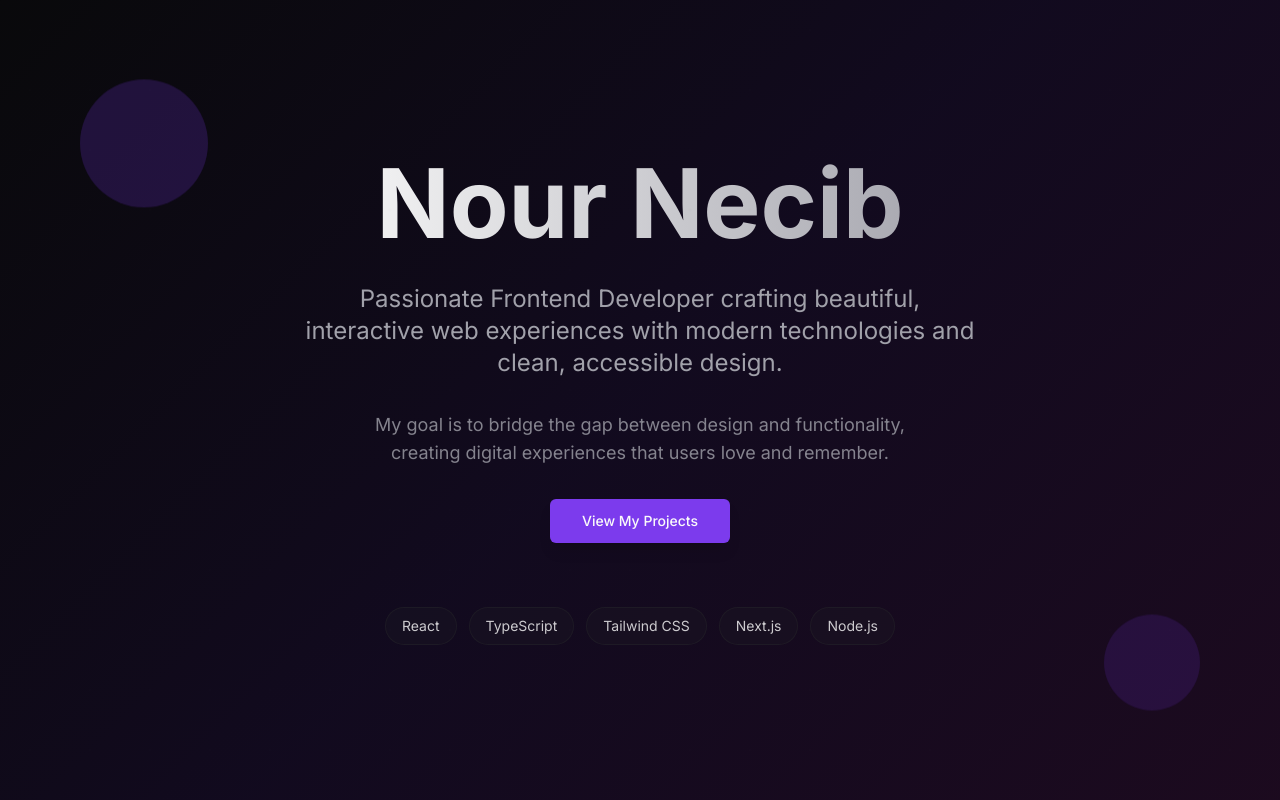
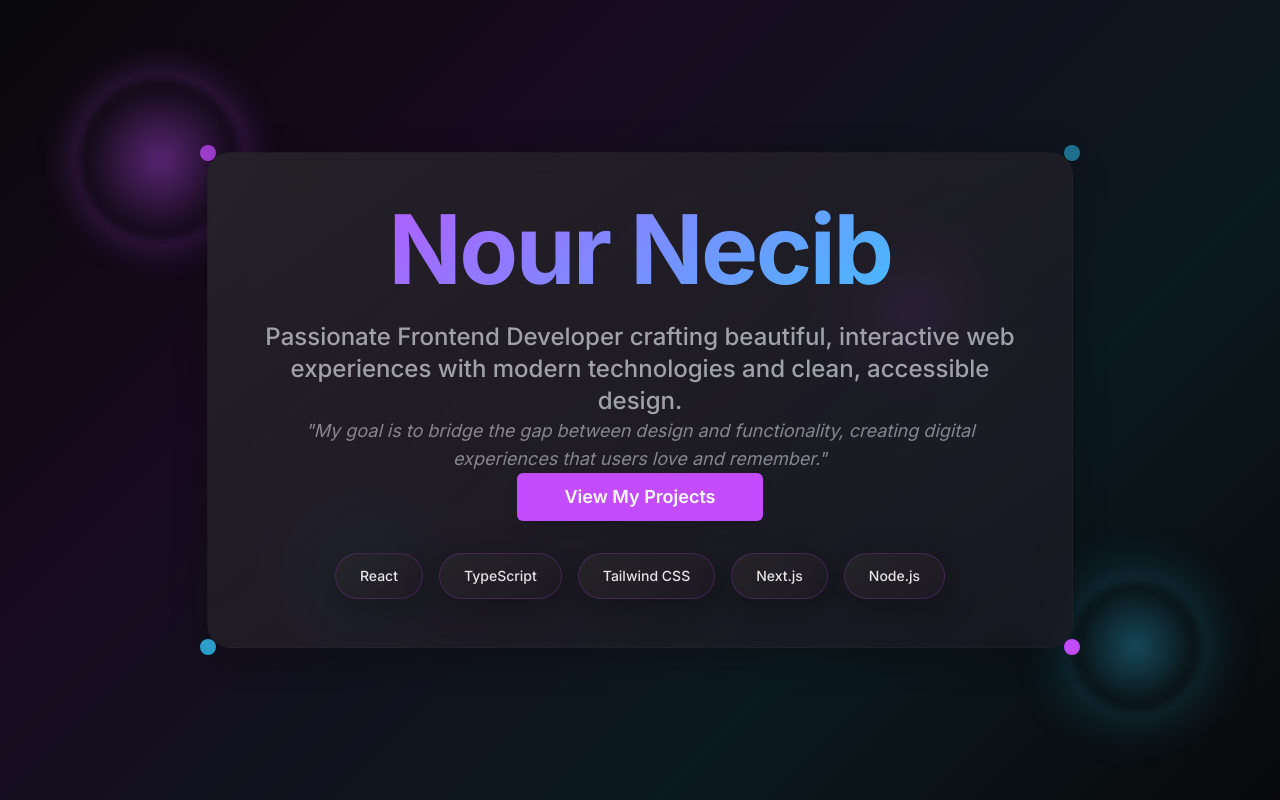
Before and after one commit to NourNecib/clever-intro-ai, a React (Vite) app: page / in a window 1280 px wide. Built offline with nearby package versions, Linux system fonts and the light colour scheme.

Commit message:
Customize layout and theme
Update the personal intro page by customizing the layout and color theme using the Lovable UI.

```diff
--- a/index.html
+++ b/index.html
@@ -6,12 +6,12 @@
     <link rel="preconnect" href="https://fonts.googleapis.com">
     <link rel="preconnect" href="https://fonts.gstatic.com" crossorigin>
     <link href="https://fonts.googleapis.com/css2?family=Inter:wght@300;400;500;600;700;800;900&display=swap" rel="stylesheet">
-    <title>Alex Developer - Frontend Developer Portfolio</title>
-    <meta name="description" content="Frontend Developer passionate about crafting beautiful, interactive web experiences with modern technologies and clean design." />
-    <meta name="author" content="Alex Developer" />
+    <title>Nour Necib - Frontend Developer Portfolio</title>
+    <meta name="description" content="Nour Necib - Frontend Developer passionate about crafting beautiful, interactive web experiences with modern technologies and clean design." />
+    <meta name="author" content="Nour Necib" />
 
-    <meta property="og:title" content="Alex Developer - Frontend Developer Portfolio" />
-    <meta property="og:description" content="Frontend Developer passionate about crafting beautiful, interactive web experiences with modern technologies and clean design." />
+    <meta property="og:title" content="Nour Necib - Frontend Developer Portfolio" />
+    <meta property="og:description" content="Nour Necib - Frontend Developer passionate about crafting beautiful, interactive web experiences with modern technologies and clean design." />
     <meta property="og:type" content="website" />
     <meta property="og:image" content="https://lovable.dev/opengraph-image-p98pqg.png" />
 
--- a/src/index.css
+++ b/src/index.css
@@ -17,18 +17,18 @@
     --popover: 240 10% 3.9%;
     --popover-foreground: 0 0% 98%;
 
-    /* Brand colors - Modern blue/purple gradient theme */
-    --primary: 262 83% 58%;
+    /* Enhanced brand colors - Vibrant cyan/purple gradient theme */
+    --primary: 280 100% 65%;
     --primary-foreground: 0 0% 98%;
-    --primary-glow: 262 100% 70%;
+    --primary-glow: 280 100% 75%;
 
-    --secondary: 240 4.8% 95.9%;
+    --secondary: 195 100% 50%;
     --secondary-foreground: 240 5.9% 10%;
 
     --muted: 240 3.7% 15.9%;
     --muted-foreground: 240 5% 64.9%;
 
-    --accent: 262 83% 58%;
+    --accent: 195 100% 60%;
     --accent-foreground: 0 0% 98%;
 
     --destructive: 0 84.2% 60.2%;
@@ -38,13 +38,17 @@
     --input: 240 3.7% 15.9%;
     --ring: 262 83% 58%;
 
-    /* Custom design tokens */
-    --gradient-primary: linear-gradient(135deg, hsl(262 83% 58%), hsl(292 84% 61%));
-    --gradient-hero: linear-gradient(135deg, hsl(240 10% 3.9%) 0%, hsl(262 50% 8%) 50%, hsl(292 50% 8%) 100%);
-    --glow-primary: 0 0 40px hsl(262 83% 58% / 0.3);
-    --glow-hover: 0 0 60px hsl(262 83% 58% / 0.5);
-    --shadow-elegant: 0 25px 50px -12px hsl(262 83% 58% / 0.4);
+    /* Enhanced design tokens with vibrant gradients */
+    --gradient-primary: linear-gradient(135deg, hsl(280 100% 65%), hsl(195 100% 60%));
+    --gradient-hero: linear-gradient(135deg, hsl(240 10% 3.9%) 0%, hsl(280 50% 8%) 30%, hsl(195 50% 8%) 70%, hsl(240 10% 3.9%) 100%);
+    --gradient-card: linear-gradient(145deg, hsl(240 3.7% 15.9% / 0.8), hsl(280 20% 12% / 0.6));
+    --glow-primary: 0 0 40px hsl(280 100% 65% / 0.4);
+    --glow-secondary: 0 0 60px hsl(195 100% 60% / 0.3);
+    --glow-hover: 0 0 80px hsl(280 100% 65% / 0.6);
+    --shadow-elegant: 0 25px 50px -12px hsl(280 100% 65% / 0.4);
+    --shadow-card: 0 8px 32px hsl(240 10% 3.9% / 0.4);
     --transition-smooth: all 0.3s cubic-bezier(0.4, 0, 0.2, 1);
+    --transition-bounce: all 0.4s cubic-bezier(0.68, -0.55, 0.265, 1.55);
 
     --radius: 0.5rem;
 
@@ -118,7 +122,10 @@
 
 @layer components {
   .hero-text {
-    @apply bg-gradient-to-r from-foreground to-muted-foreground bg-clip-text text-transparent;
+    background: var(--gradient-primary);
+    -webkit-background-clip: text;
+    -webkit-text-fill-color: transparent;
+    background-clip: text;
   }
 
   .glow-effect {
@@ -127,7 +134,8 @@
 
   .glow-hover:hover {
     box-shadow: var(--glow-hover);
-    transition: var(--transition-smooth);
+    transition: var(--transition-bounce);
+    transform: translateY(-2px);
   }
 
   .animate-fade-in-up {
@@ -136,6 +144,23 @@
 
   .animate-float {
     animation: float 6s ease-in-out infinite;
+  }
+
+  .glass-card {
+    background: var(--gradient-card);
+    backdrop-filter: blur(20px);
+    border: 1px solid hsl(var(--border) / 0.2);
+    box-shadow: var(--shadow-card);
+  }
+
+  .orb-glow-1 {
+    background: radial-gradient(circle, hsl(280 100% 65% / 0.4) 0%, transparent 70%);
+    box-shadow: var(--glow-primary);
+  }
+
+  .orb-glow-2 {
+    background: radial-gradient(circle, hsl(195 100% 60% / 0.3) 0%, transparent 70%);
+    box-shadow: var(--glow-secondary);
   }
 }
 
--- a/src/pages/Index.tsx
+++ b/src/pages/Index.tsx
@@ -3,23 +3,30 @@ import { Button } from "@/components/ui/button";
 const Index = () => {
   return (
     <div className="min-h-screen flex items-center justify-center relative overflow-hidden">
-      {/* Floating orbs for visual depth */}
-      <div className="absolute top-20 left-20 w-32 h-32 rounded-full bg-primary/20 animate-float"></div>
-      <div className="absolute bottom-20 right-20 w-24 h-24 rounded-full bg-accent/15 animate-float" style={{ animationDelay: '2s' }}></div>
-      <div className="absolute top-1/3 right-1/4 w-16 h-16 rounded-full bg-primary-glow/10 animate-float" style={{ animationDelay: '4s' }}></div>
+      {/* Enhanced floating orbs with improved glow effects */}
+      <div className="absolute top-20 left-20 w-40 h-40 rounded-full orb-glow-1 animate-float blur-sm"></div>
+      <div className="absolute bottom-20 right-20 w-32 h-32 rounded-full orb-glow-2 animate-float blur-sm" style={{ animationDelay: '2s' }}></div>
+      <div className="absolute top-1/3 right-1/4 w-24 h-24 rounded-full orb-glow-1 animate-float blur-sm" style={{ animationDelay: '4s' }}></div>
+      <div className="absolute top-2/3 left-1/4 w-20 h-20 rounded-full orb-glow-2 animate-float blur-sm" style={{ animationDelay: '1s' }}></div>
 
-      {/* Main hero content */}
-      <div className="text-center space-y-8 px-6 max-w-4xl mx-auto">
+      {/* Main hero content with enhanced glass card effect */}
+      <div className="text-center space-y-8 px-8 max-w-5xl mx-auto">
+        <div className="glass-card p-12 rounded-3xl mx-4 relative">
+          {/* Decorative elements */}
+          <div className="absolute -top-2 -left-2 w-4 h-4 bg-primary rounded-full animate-pulse"></div>
+          <div className="absolute -top-2 -right-2 w-4 h-4 bg-accent rounded-full animate-pulse" style={{ animationDelay: '0.5s' }}></div>
+          <div className="absolute -bottom-2 -left-2 w-4 h-4 bg-accent rounded-full animate-pulse" style={{ animationDelay: '1s' }}></div>
+          <div className="absolute -bottom-2 -right-2 w-4 h-4 bg-primary rounded-full animate-pulse" style={{ animationDelay: '1.5s' }}></div>
           {/* Name - Main headline */}
           <div className="animate-fade-in-up">
-          <h1 className="text-6xl md:text-7xl lg:text-8xl font-bold hero-text mb-4">
+            <h1 className="text-6xl md:text-7xl lg:text-8xl font-bold hero-text mb-6 tracking-tight">
               Nour Necib
             </h1>
           </div>
 
           {/* Subtitle - Professional description */}
           <div className="animate-fade-in-up" style={{ animationDelay: '0.2s' }}>
-          <p className="text-xl md:text-2xl text-muted-foreground max-w-2xl mx-auto leading-relaxed">
+            <p className="text-xl md:text-2xl text-muted-foreground max-w-3xl mx-auto leading-relaxed font-medium">
               Passionate Frontend Developer crafting beautiful, interactive web experiences
               with modern technologies and clean, accessible design.
             </p>
@@ -27,9 +34,9 @@ const Index = () => {
 
           {/* Goal statement */}
           <div className="animate-fade-in-up" style={{ animationDelay: '0.4s' }}>
-          <p className="text-lg text-muted-foreground/80 max-w-xl mx-auto">
-            My goal is to bridge the gap between design and functionality,
-            creating digital experiences that users love and remember.
+            <p className="text-lg text-muted-foreground/80 max-w-2xl mx-auto italic">
+              "My goal is to bridge the gap between design and functionality,
+              creating digital experiences that users love and remember."
             </p>
           </div>
 
@@ -38,28 +45,29 @@ const Index = () => {
             <Button
               variant="hero"
               size="lg"
-            className="glow-hover group"
+              className="glow-hover group px-12 py-6 text-lg font-semibold"
               onClick={() => {
                 // Placeholder for projects navigation
                 console.log('Navigate to projects');
               }}
             >
               <span className="relative z-10">View My Projects</span>
-            <div className="absolute inset-0 bg-gradient-to-r from-primary to-accent opacity-0 group-hover:opacity-100 transition-opacity duration-300 rounded-md"></div>
+              <div className="absolute inset-0 bg-gradient-to-r from-primary via-accent to-primary opacity-0 group-hover:opacity-100 transition-all duration-500 rounded-md bg-[length:200%_100%] group-hover:animate-pulse"></div>
             </Button>
           </div>
 
           {/* Skills badges */}
-        <div className="animate-fade-in-up flex flex-wrap gap-3 justify-center pt-8" style={{ animationDelay: '0.8s' }}>
+          <div className="animate-fade-in-up flex flex-wrap gap-4 justify-center pt-8" style={{ animationDelay: '0.8s' }}>
             {['React', 'TypeScript', 'Tailwind CSS', 'Next.js', 'Node.js'].map((skill, index) => (
               <span
                 key={skill}
-              className="px-4 py-2 bg-muted/20 backdrop-blur-sm border border-border/50 rounded-full text-sm text-foreground/80 hover:bg-muted/30 transition-colors"
+                className="px-6 py-3 glass-card rounded-full text-sm text-foreground/90 hover:text-foreground hover:scale-110 transition-all duration-300 cursor-default font-medium border-primary/20 hover:border-primary/40"
                 style={{ animationDelay: `${0.9 + index * 0.1}s` }}
               >
                 {skill}
               </span>
             ))}
+          </div>
         </div>
       </div>
 
```
Lines whose indentation alone changed are shown as unchanged.
